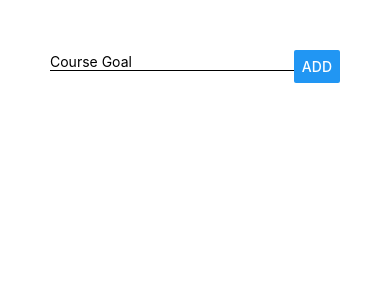
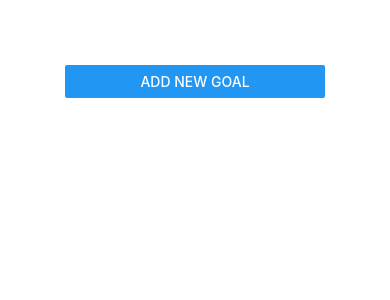
Before and after one commit to TheRitual/Learn-React-Native, a React Native app: screen / in a window 390 px wide. Shown: the top 300 px of the page. Built offline with nearby package versions, Linux system fonts and the light colour scheme.

Commit message:
added button styling

```diff
--- a/App.js
+++ b/App.js
@@ -1,9 +1,6 @@
 import React from 'react';
 import Main from './Main';
 
-export default function App() {
+const App = () => <Main />
 
-  return (
-    <Main />
-  );
-}
+export default App
--- /dev/null
+++ b/Main/GoalInput/index.js
@@ -0,0 +1,25 @@
+import React, { useState } from "react";
+import { Button, Modal, TextInput, View } from "react-native";
+import styles from "./styles";
+
+const GoalInput = ({ onAddGoal, visible, onCancel }) => {
+    const [enteredGoal, setEnteredGoal] = useState("");
+
+    const goalInputHandler = (enteredText) => {
+        setEnteredGoal(enteredText);
+    }
+
+    return (
+        <Modal visible={visible} animationType="fade" >
+            <View style={styles.inputContainer}>
+                <TextInput value={enteredGoal} placeholder="Course Goal" onChangeText={goalInputHandler} style={styles.textInput} />
+                <View style={styles.buttonContainer}>
+                    <View style={styles.button}><Button title="ADD" onPress={onAddGoal.bind(this, enteredGoal)} /></View>
+                    <View style={styles.button}><Button title="CANCEL" color="#8d1b1b" onPress={onCancel} /></View>
+                </View>
+            </View>
+        </Modal>
+    );
+}
+
+export default GoalInput;
--- /dev/null
+++ b/Main/GoalInput/styles.js
@@ -0,0 +1,29 @@
+import { StyleSheet } from 'react-native';
+
+const styles = StyleSheet.create({
+    inputContainer: {
+        flex: 1,
+        justifyContent: "center",
+        alignItems: "center",
+    },
+    textInput: {
+        borderBottomColor: "#000",
+        borderBottomWidth: 1,
+        marginBottom: 10,
+        color: "#000",
+        width: "90%",
+        textAlign: "center",
+    },
+    buttonContainer: {
+        flexDirection: "row",
+        justifyContent: "space-between",
+        alignItems: "stretch",
+        alignContent: "stretch",
+        width: "60%",
+    },
+    button: {
+        width: "45%",
+    }
+});
+
+export default styles;
--- a/Main/TopPanel/index.js
+++ /dev/null
@@ -1,25 +0,0 @@
-import React, { useState } from "react";
-import { Button, TextInput, View } from "react-native";
-import styles from "./styles";
-
-const TopPanel = ({ onAddGoal }) => {
-    const [enteredGoal, setEnteredGoal] = useState("");
-
-    const goalInputHandler = (enteredText) => {
-        setEnteredGoal(enteredText);
-    }
-
-    const onAddGoalHandler = () => {
-        onAddGoal(enteredGoal);
-        setEnteredGoal("");
-    }
-
-    return (
-        <View style={styles.topPanel}>
-            <TextInput value={enteredGoal} placeholder="Course Goal" onChangeText={goalInputHandler} style={styles.textInput} />
-            <Button title="ADD" style={styles.button} onPress={onAddGoalHandler} />
-        </View>
-    );
-}
-
-export default TopPanel;
--- a/Main/TopPanel/styles.js
+++ /dev/null
@@ -1,22 +0,0 @@
-import { StyleSheet } from 'react-native';
-
-const styles = StyleSheet.create({
-    topPanel: {
-        flexDirection: 'row',
-        justifyContent: 'space-between',
-        alignItems: "center",
-    },
-    textInput: {
-        borderBottomColor: "#000",
-        borderBottomWidth: 1,
-        marginBottom: 10,
-        color: "#000",
-        flex: 2,
-    },
-    button: {
-        flex: 1,
-        margin: 3,
-    }
-});
-
-export default styles;
--- a/Main/index.js
+++ b/Main/index.js
@@ -1,13 +1,14 @@
 import { StatusBar } from 'expo-status-bar';
 import React, { useState } from 'react';
-import { Button, TextInput, View, ScrollView, FlatList } from 'react-native';
+import { View, FlatList, Button } from 'react-native';
 import ListItem from './ListItem';
 import styles from "./styles";
-import TopPanel from './TopPanel';
+import GoalInput from './GoalInput';
 
 const Main = () => {
     const minLength = 1;
     const [courseGoals, setCourseGoals] = useState([]);
+    const [isAddMode, setIsAddMode] = useState(false);
 
     const addGoal = (goalTitle) => {
         setCourseGoals(courseGoals =>
@@ -40,10 +41,11 @@ const Main = () => {
                     ]
                 );
             }
+            setIsAddMode(false);
         } else {
             if (goalTitle.length > minLength) {
                 addGoal(goalTitle);
-                console.log(courseGoals);
+                setIsAddMode(false);
             } else {
                 const msg = "Too short Goal:\nJust " + goalTitle.length + " char(s)\nMinimum: " + (minLength + 1);
                 alert(msg);
@@ -54,7 +56,10 @@ const Main = () => {
 
     return (
         <View style={styles.screen}>
-            <TopPanel onAddGoal={addGoalHandler} />
+            <View style={styles.button}>
+                <Button title="Add New Goal" onPress={() => setIsAddMode(true)} />
+            </View>
+            <GoalInput onAddGoal={addGoalHandler} visible={isAddMode} onCancel={() => setIsAddMode(false)} />
             <FlatList
                 data={courseGoals}
                 renderItem={goal => <ListItem index={goal.index} value={goal.item.value} onDelete={removeItem} />}
--- a/Main/styles.js
+++ b/Main/styles.js
@@ -4,6 +4,9 @@ const styles = StyleSheet.create({
     screen: {
         padding: 50,
     },
+    button: {
+        padding: 15,
+    },
 });
 
 export default styles;
```
